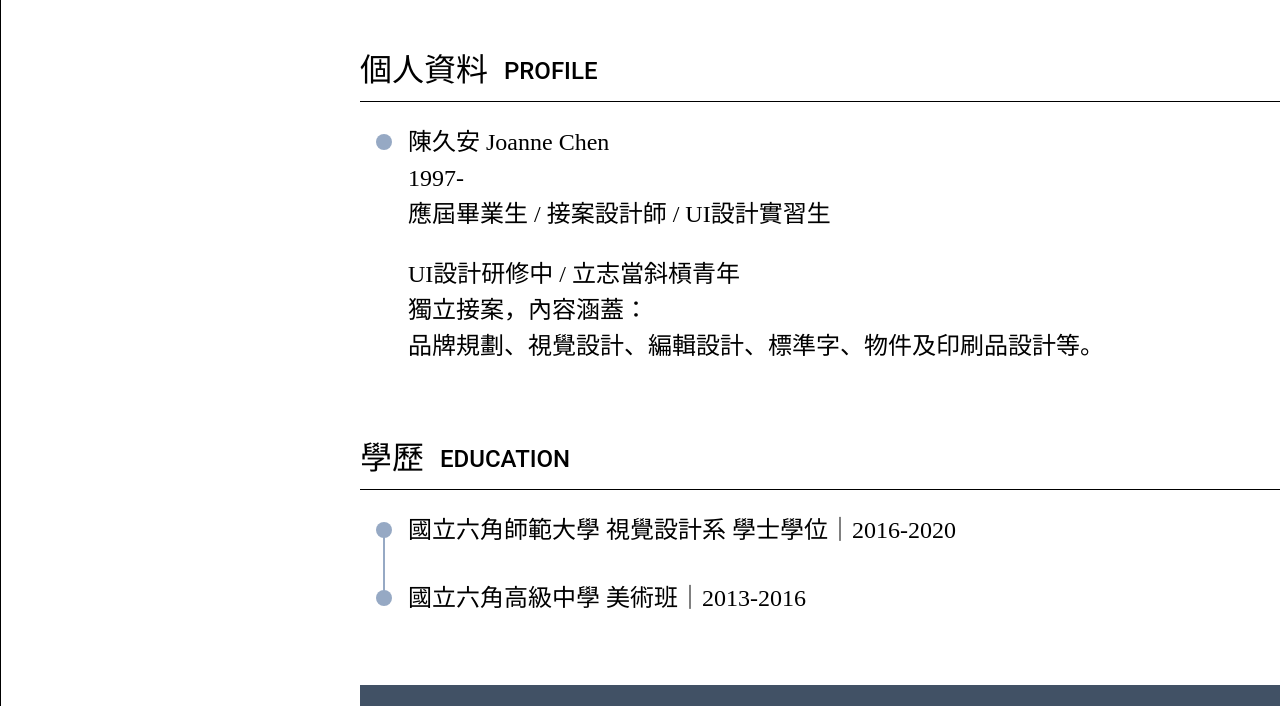
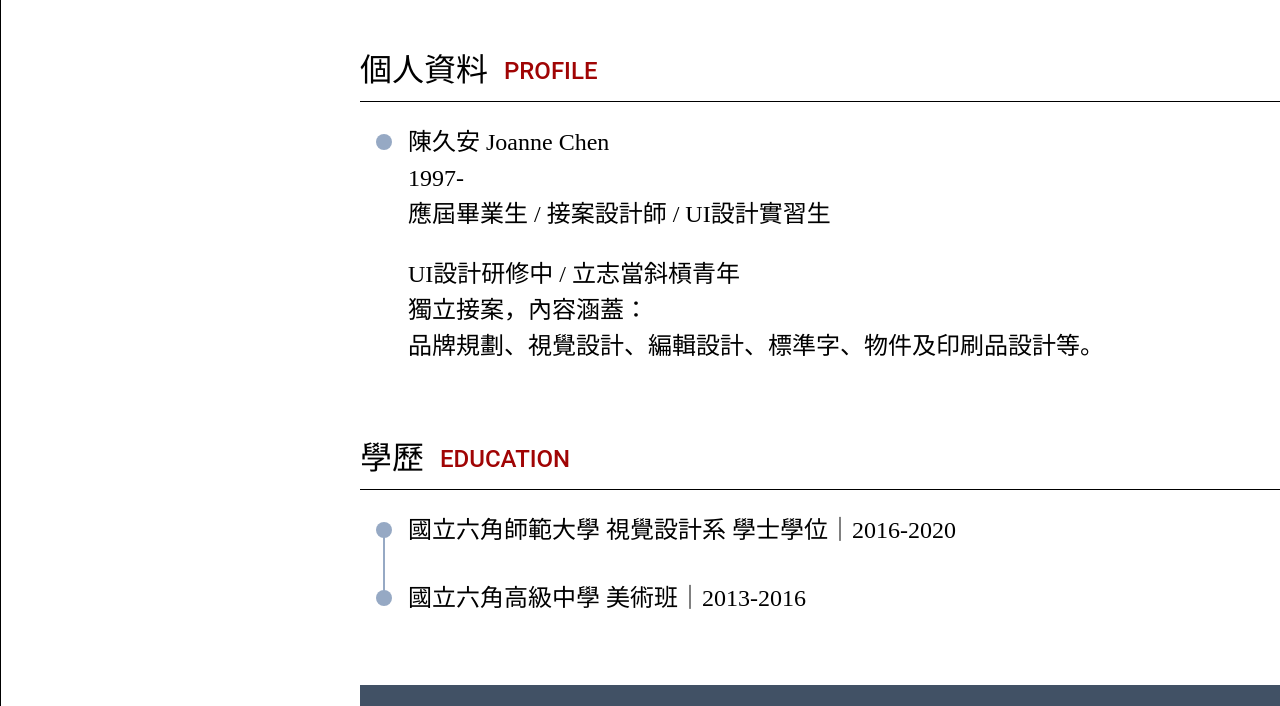
Before and after one commit to jonyworker/Hex_week01, a plain HTML site: page index.html in a window 1280 px wide. Shown: the part 631-1337 px from the top of the page. Drawn offline with Linux system fonts and the light colour scheme.

Commit message:
英文附標加註紅色

```diff
--- a/index.html
+++ b/index.html
@@ -21,7 +21,7 @@
     <div class="profile container">
       <div class="subtitle">
         <h2>個人資料</h2>
-        <h3>PROFILE</h3>
+        <h3 class="dark-red">PROFILE</h3>
       </div>
       <ul class="content-list">
         <li>
@@ -52,7 +52,7 @@
     <div class="education container">
       <div class="subtitle">
         <h2>學歷</h2>
-        <h3>EDUCATION</h3>
+        <h3 class="dark-red">EDUCATION</h3>
       </div>
       <div class="content-list">
         <ul>
@@ -91,12 +91,11 @@
       </div>
     </div>
 
-
     <!--工作-->
     <div class="work container">
       <div class="subtitle">
         <h2>工作經驗</h2>
-        <h3>WORK EXPERIENCE</h3>
+        <h3 class="dark-red">WORK EXPERIENCE</h3>
       </div>
       <div class="work-list">
         <ul>
--- a/style/style.css
+++ b/style/style.css
@@ -97,7 +97,9 @@ body {
   left: -32px;
   background: #96A9C4;
 }
-
+.dark-red{
+  color: #A00404;
+}
 .white {
   color: white;
 }
```
